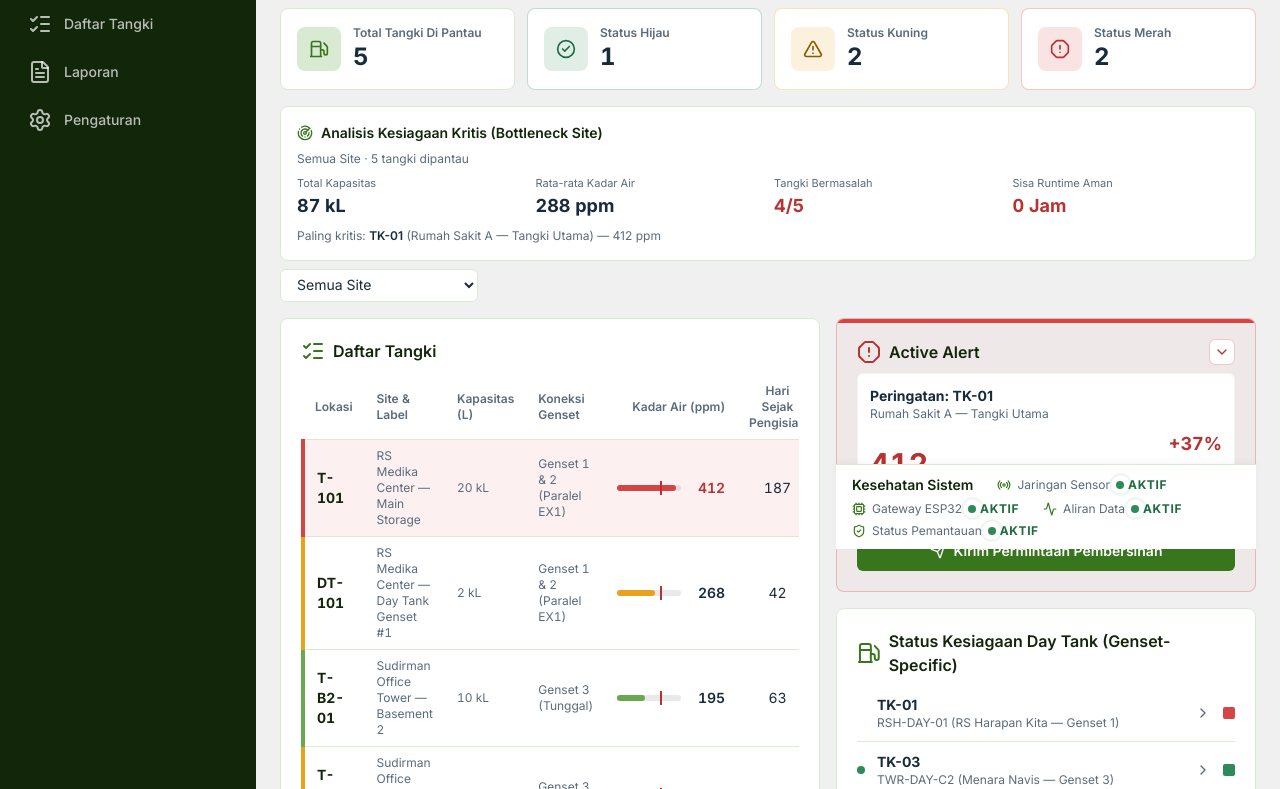
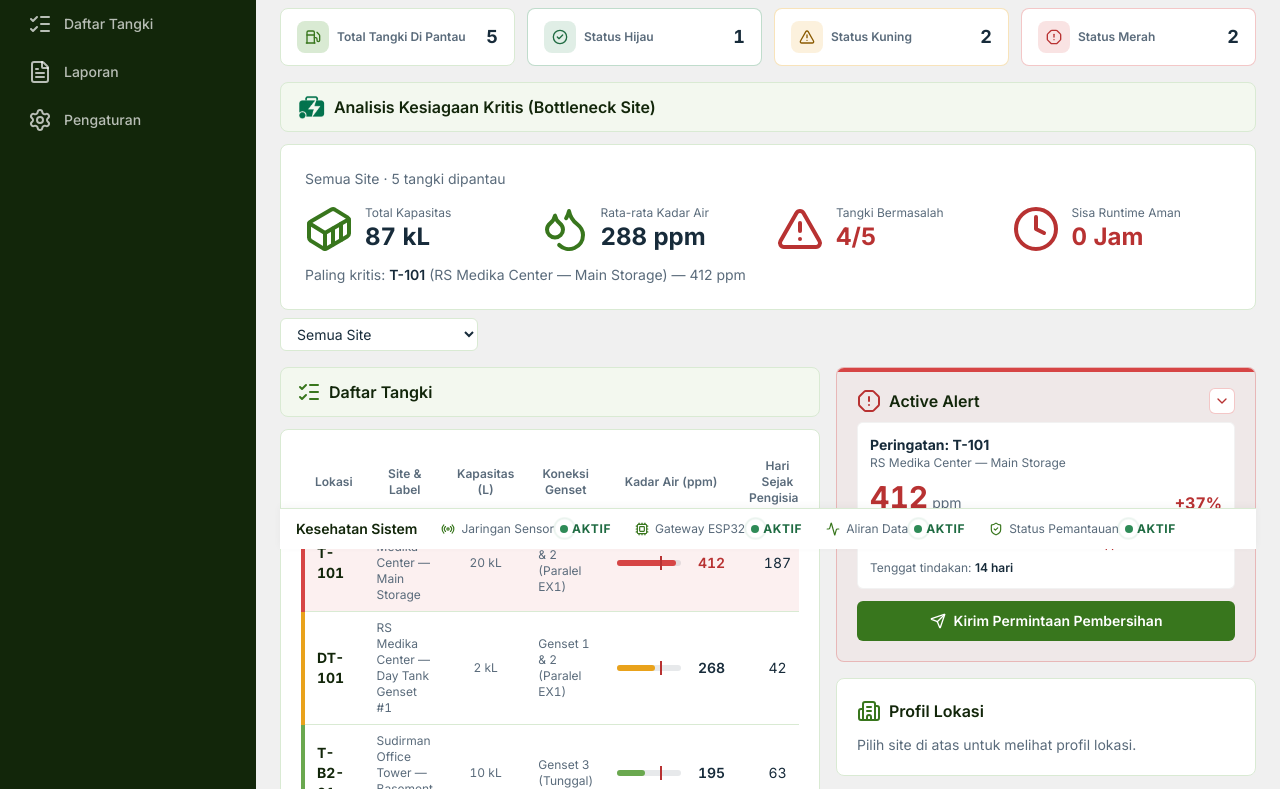
Before and after one commit to Nyanist/tangkis, a Next.js app: page /dashboard in a window 1280 px wide. Shown: the part 251-1040 px from the top of the page. Built offline with nearby package versions, Linux system fonts and the light colour scheme.

Commit message:
feat(dashboard-2): update dashboard 2 body, tank table, alerts, bottleneck card, and profile card

```diff
--- a/src/app/dashboard-2/page.tsx
+++ b/src/app/dashboard-2/page.tsx
@@ -1,6 +1,7 @@
 import DashboardTopbar from "@/components/sections/dashboard/DashboardTopbar";
 import SummaryCards from "@/components/sections/dashboard/SummaryCards";
 import LokasiSection from "@/components/sections/dashboard/LokasiSection";
+import SystemHealth from "@/components/sections/dashboard/SystemHealth";
 
 // Hidden layout-comparison page (the previous /dashboard design) — not linked
 // from the navbar.
@@ -20,6 +21,7 @@ export default function Dashboard2Page() {
         <SummaryCards />
       </div>
       <LokasiSection />
+      <SystemHealth />
       <footer className="mt-4 border-t border-brand-100 pt-3 text-xs text-[#5A6B7B]">
         TANGKIS — prototipe antarmuka. Angka pada halaman ini adalah data contoh untuk keperluan demonstrasi.
       </footer>
--- a/src/components/sections/dashboard2/ActiveAlertCard.tsx
+++ b/src/components/sections/dashboard2/ActiveAlertCard.tsx
@@ -1,8 +1,8 @@
 "use client";
 import { useState } from "react";
 import { AlertOctagon, ChevronDown, Send } from "lucide-react";
-import { AMBANG } from "@/lib/data/dashboard";
-import { DETAIL_PER_TANGKI, tangkiForSite } from "@/lib/data/dashboard2";
+import { AMBANG, SKALA_TAMPILAN_PPM } from "@/lib/data/dashboard";
+import { displayInfo, tangkiForSite } from "@/lib/data/dashboard2";
 import KirimPermintaanPopup from "@/components/sections/dashboard/KirimPermintaanPopup";
 
 const GAYA: Record<string, { border: string; bg: string; stripe: string; text: string }> = {
@@ -70,7 +70,7 @@ export default function ActiveAlertCard({ site }: { site: string }) {
                   aria-current={a.kode === t.kode}
                   className={`flex w-full items-center justify-between gap-2 rounded px-2 py-1.5 text-left hover:bg-brand-100/60 ${a.kode === t.kode ? "bg-brand-100/60 font-semibold" : ""}`}
                 >
-                  <span className="truncate text-[#172B3A]">{a.lokasi}</span>
+                  <span className="truncate text-[#172B3A]">{displayInfo(a).siteLabel}</span>
                   <span className={`ml-2 flex-none text-xs font-bold ${GAYA[a.status].text}`}>{a.status}</span>
                 </button>
               </li>
@@ -79,17 +79,30 @@ export default function ActiveAlertCard({ site }: { site: string }) {
         )}
       </div>
       <div className="rounded-md border border-black/5 bg-white p-3">
-        <p className="text-sm font-bold text-[#172B3A]">Peringatan: {t.kode}</p>
-        <p className="text-xs text-[#5A6B7B]">{t.lokasi}</p>
+        <p className="text-sm font-bold text-[#172B3A]">Peringatan: {displayInfo(t).kode}</p>
+        <p className="text-xs text-[#5A6B7B]">{displayInfo(t).siteLabel}</p>
         <div className="mt-2 flex items-end justify-between">
           <p><span className={`text-3xl font-bold tabular-nums ${gaya.text}`}>{t.airPpm}</span><span className="ml-1 text-sm text-[#5A6B7B]">ppm</span></p>
           {over && (
-            <p className="text-right">
-              <span className={`block text-lg font-bold tabular-nums ${gaya.text}`}>+{pct}%</span>
-              <span className="text-xs text-[#5A6B7B]">Batas {AMBANG.batas}</span>
-            </p>
+            <p className={`text-base font-bold tabular-nums ${gaya.text}`}>+{pct}%</p>
           )}
         </div>
+        <div className="relative mt-4 h-1.5 w-full overflow-visible rounded-full bg-[#172B3A]/10" aria-hidden="true">
+          <span
+            className={`absolute inset-y-0 left-0 rounded-full ${gaya.stripe}`}
+            style={{ width: `${Math.min(100, (t.airPpm / SKALA_TAMPILAN_PPM) * 100)}%` }}
+          />
+          <span
+            className="absolute -top-1 -bottom-1 w-0.5 bg-[#B83232]"
+            style={{ left: `${(AMBANG.batas / SKALA_TAMPILAN_PPM) * 100}%` }}
+          />
+        </div>
+        <span
+          className="relative block w-fit -translate-x-1/2 text-[10px] font-semibold text-[#B83232]"
+          style={{ left: `${(AMBANG.batas / SKALA_TAMPILAN_PPM) * 100}%` }}
+        >
+          {AMBANG.batas} ppm
+        </span>
         <p className="mt-2 text-xs text-[#5A6B7B]">Tenggat tindakan: <span className="font-semibold text-[#172B3A]">14 hari</span></p>
       </div>
       <button
@@ -105,7 +118,7 @@ export default function ActiveAlertCard({ site }: { site: string }) {
         <KirimPermintaanPopup
           // Every tank monitored at this site is selectable here, not just the
           // one shown above — e.g. at RS Medika Center that's both T-101 and DT-101.
-          daftarTangki={tangkiForSite(site).map((x) => ({ ...x, kode: DETAIL_PER_TANGKI[x.kode]?.kode ?? x.kode }))}
+          daftarTangki={tangkiForSite(site).map((x) => ({ ...x, kode: displayInfo(x).kode }))}
           onClose={() => setShowKirim(false)}
         />
       )}
--- a/src/components/sections/dashboard2/BottleneckCard.tsx
+++ b/src/components/sections/dashboard2/BottleneckCard.tsx
@@ -1,6 +1,7 @@
-import { Radar } from "lucide-react";
+import Image from "next/image";
+import { AlertTriangle, Clock, Container, Droplets } from "lucide-react";
 import { AMBANG } from "@/lib/data/dashboard";
-import { DETAIL_PER_TANGKI, tangkiForSite } from "@/lib/data/dashboard2";
+import { DETAIL_PER_TANGKI, displayInfo, tangkiForSite } from "@/lib/data/dashboard2";
 
 // ponytail: "sisa runtime aman" has no real fuel-consumption model behind it —
 // a simple illustrative heuristic (worse ppm over batas → fewer hours), not a
@@ -14,18 +15,20 @@ export default function BottleneckCard({ site }: { site: string }) {
   const rows = tangkiForSite(site);
 
   return (
-    <section aria-labelledby="judul-bottleneck" className="rounded-lg border border-brand-100 bg-white p-3 md:p-4">
-      <h2 id="judul-bottleneck" className="mb-2 flex items-center gap-2 text-sm font-semibold text-brand-950">
-        <Radar className="h-4 w-4 text-brand-700" />
-        Analisis Kesiagaan Kritis (Bottleneck Site)
-      </h2>
+    <div className="min-w-0">
+      <div className="mb-3 flex items-center gap-2 rounded-lg border border-brand-100 bg-brand-50 px-4 py-3">
+        <Image src="/logo-img-hijau.webp" alt="" width={28} height={28} className="h-6 w-auto" />
+        <h2 id="judul-bottleneck" className="font-semibold text-brand-950">Analisis Kesiagaan Kritis (Bottleneck Site)</h2>
+      </div>
 
+      <section aria-labelledby="judul-bottleneck" className="min-w-0 rounded-lg border border-brand-100 bg-white p-4 md:p-6">
         {rows.length === 0 ? (
           <p className="text-sm text-[#5A6B7B]">Tidak ada tangki untuk site ini.</p>
         ) : (
           <BottleneckContent rows={rows} site={site} />
         )}
       </section>
+    </div>
   );
 }
 
@@ -37,25 +40,28 @@ function BottleneckContent({ rows, site }: { rows: ReturnType<typeof tangkiForSi
   const bermasalah = rows.filter((t) => t.status !== "HIJAU").length;
 
   const stat = [
-    { label: "Total Kapasitas", value: `${totalKapasitas} kL` },
-    { label: "Rata-rata Kadar Air", value: `${rataKadarAir} ppm` },
-    { label: "Tangki Bermasalah", value: `${bermasalah}/${rows.length}`, warn: bermasalah > 0 },
-    { label: "Sisa Runtime Aman", value: `${runtime} Jam`, warn: runtime === 0 },
+    { label: "Total Kapasitas", value: `${totalKapasitas} kL`, icon: Container },
+    { label: "Rata-rata Kadar Air", value: `${rataKadarAir} ppm`, icon: Droplets },
+    { label: "Tangki Bermasalah", value: `${bermasalah}/${rows.length}`, warn: bermasalah > 0, icon: AlertTriangle },
+    { label: "Sisa Runtime Aman", value: `${runtime} Jam`, warn: runtime === 0, icon: Clock },
   ];
 
   return (
     <>
-      <p className="text-xs text-[#5A6B7B]">{site || "Semua Site"} · {rows.length} tangki dipantau</p>
-      <div className="mt-2 grid grid-cols-2 gap-3 sm:grid-cols-4">
+      <p className="text-sm text-[#5A6B7B]">{site || "Semua Site"} · {rows.length} tangki dipantau</p>
+      <div className="mt-4 grid grid-cols-2 gap-4 sm:grid-cols-4">
         {stat.map((s) => (
-          <div key={s.label}>
-            <p className="text-[11px] text-[#5A6B7B]">{s.label}</p>
-            <p className={`text-lg font-bold tabular-nums ${s.warn ? "text-[#B83232]" : "text-[#172B3A]"}`}>{s.value}</p>
+          <div key={s.label} className="flex h-12 items-center gap-3">
+            <s.icon className={`h-full w-auto flex-none ${s.warn ? "text-[#B83232]" : "text-brand-700"}`} />
+            <div className="min-w-0">
+              <p className="text-xs text-[#5A6B7B]">{s.label}</p>
+              <p className={`text-2xl font-bold tabular-nums ${s.warn ? "text-[#B83232]" : "text-[#172B3A]"}`}>{s.value}</p>
+            </div>
           </div>
         ))}
       </div>
-      <p className="mt-2 text-xs text-[#5A6B7B]">
-        Paling kritis: <span className="font-semibold text-[#172B3A]">{kritis.kode}</span> ({kritis.lokasi}) — {kritis.airPpm} ppm
+      <p className="mt-3 text-sm text-[#5A6B7B]">
+        Paling kritis: <span className="font-semibold text-[#172B3A]">{displayInfo(kritis).kode}</span> ({displayInfo(kritis).siteLabel}) — {kritis.airPpm} ppm
       </p>
     </>
   );
--- a/src/components/sections/dashboard2/Dashboard2Body.tsx
+++ b/src/components/sections/dashboard2/Dashboard2Body.tsx
@@ -5,7 +5,7 @@ import { SITE_OPTIONS } from "@/lib/data/dashboard2";
 import TankDetailPopup from "@/components/sections/dashboard/TankDetailPopup";
 import SystemHealth from "@/components/sections/dashboard/SystemHealth";
 import BottleneckCard from "./BottleneckCard";
-import DayTankCard from "./DayTankCard";
+import ProfilLokasiCard from "./ProfilLokasiCard";
 import TankTable2 from "./TankTable2";
 import ActiveAlertCard from "./ActiveAlertCard";
 
@@ -21,7 +21,7 @@ export default function Dashboard2Body({
   return (
     <>
       {/* Bottleneck Site is its own full-width row now — it doesn't need to line
-          up with Status Kesiagaan Day Tank, and the site filter sits right under it
+          up with Profil Lokasi, and the site filter sits right under it
           since Bottleneck's overview is the thing the filter actually drives. */}
       <BottleneckCard site={site} />
       <select
@@ -34,14 +34,14 @@ export default function Dashboard2Body({
         {SITE_OPTIONS.map((n) => <option key={n} value={n}>{n}</option>)}
       </select>
 
-      <div className="mt-4 grid grid-cols-1 gap-4 lg:grid-cols-[1fr_420px]">
+      <div className="mt-4 mb-16 grid grid-cols-1 gap-4 lg:grid-cols-[1fr_420px]">
         <TankTable2 site={site} onSelect={setSelected} />
         <div className="flex flex-col gap-4">
           <ActiveAlertCard site={site} />
-          <DayTankCard onSelect={setSelected} />
-          <SystemHealth />
+          <ProfilLokasiCard site={site} />
         </div>
       </div>
+      <SystemHealth />
 
       {selected && <TankDetailPopup tangki={selected} onClose={() => setSelected(null)} />}
     </>
--- a/src/components/sections/dashboard2/DayTankCard.tsx
+++ /dev/null
@@ -1,37 +0,0 @@
-"use client";
-import { ChevronRight, Fuel } from "lucide-react";
-import { DAY_TANK_LIST } from "@/lib/data/dashboard2";
-import { type Tangki } from "@/lib/data/dashboard";
-import { cn, kelasLed } from "@/lib/utils";
-
-const DOT: Record<string, string> = { HIJAU: "bg-[#2E8B57]", KUNING: "bg-[#E9A21B]", MERAH: "bg-[#D64545]" };
-
-export default function DayTankCard({ onSelect }: { onSelect: (t: Tangki) => void }) {
-  return (
-    <section aria-labelledby="judul-day-tank" className="rounded-lg border border-brand-100 bg-white p-4 md:p-5">
-      <h2 id="judul-day-tank" className="mb-2 flex items-center gap-2 font-semibold text-brand-950">
-        <Fuel className="h-4.5 w-4.5 text-brand-700" />
-        Status Kesiagaan Day Tank (Genset-Specific)
-      </h2>
-      <ul>
-        {DAY_TANK_LIST.map(({ tangki, label }) => (
-          <li key={tangki.kode} className="border-t border-brand-100 first:border-t-0">
-            <button
-              type="button"
-              onClick={() => onSelect(tangki)}
-              className="flex w-full items-center gap-3 py-2.5 text-left hover:bg-brand-100/60"
-            >
-              <span className={cn("led", kelasLed(tangki.status))} aria-hidden="true" />
-              <span className="min-w-0 flex-1">
-                <span className="block text-sm font-bold text-[#172B3A]">{tangki.kode}</span>
-                <span className="block truncate text-xs text-[#5A6B7B]">{label}</span>
-              </span>
-              <ChevronRight className="h-4 w-4 flex-none text-[#5A6B7B]" />
-              <span className={cn("h-3 w-3 flex-none rounded-sm", DOT[tangki.status])} aria-hidden="true" />
-            </button>
-          </li>
-        ))}
-      </ul>
-    </section>
-  );
-}
--- a/src/components/sections/dashboard2/KpiRow.tsx
+++ b/src/components/sections/dashboard2/KpiRow.tsx
@@ -16,14 +16,12 @@ export default function KpiRow() {
   return (
     <div className="mb-4 grid grid-cols-2 gap-3 lg:grid-cols-4">
       {kartu.map((k) => (
-        <div key={k.label} className={`flex items-center gap-3 rounded-lg border bg-white p-4 ${k.cardCls}`}>
-          <span className={`grid h-11 w-11 flex-none place-items-center rounded-lg ${k.iconCls}`}>
-            <k.icon className="h-5 w-5" />
+        <div key={k.label} className={`flex items-center gap-2 rounded-lg border bg-white px-4 py-3 ${k.cardCls}`}>
+          <span className={`grid h-8 w-8 flex-none place-items-center rounded-lg ${k.iconCls}`}>
+            <k.icon className="h-4 w-4" />
           </span>
-          <div>
-            <p className="text-xs font-semibold text-[#5A6B7B]">{k.label}</p>
-            <p className="text-2xl font-bold tabular-nums text-[#172B3A]">{k.value}</p>
-          </div>
+          <p className="truncate text-xs font-semibold text-[#5A6B7B]">{k.label}</p>
+          <p className="ml-auto flex-none text-lg font-bold tabular-nums text-[#172B3A]">{k.value}</p>
         </div>
       ))}
     </div>
--- /dev/null
+++ b/src/components/sections/dashboard2/ProfilLokasiCard.tsx
@@ -0,0 +1,41 @@
+"use client";
+import { Building2, Download } from "lucide-react";
+import { PROFIL_LOKASI2 } from "@/lib/data/dashboard2";
+
+// No site dropdown here — the page's one site filter already lives under
+// Bottleneck Site. No "Kirim Permintaan Pembersihan" here either — Active
+// Alert already has that button, don't duplicate it.
+export default function ProfilLokasiCard({ site }: { site: string }) {
+  const profil = site ? PROFIL_LOKASI2[site] : undefined;
+
+  return (
+    <section aria-labelledby="judul-profil2" className="rounded-lg border border-brand-100 bg-white p-4 md:p-5">
+      <h2 id="judul-profil2" className="mb-3 flex items-center gap-2 font-semibold text-brand-950">
+        <Building2 className="h-4.5 w-4.5 text-brand-700" />
+        Profil Lokasi
+      </h2>
+
+      {!profil ? (
+        <p className="text-sm text-[#5A6B7B]">Pilih site di atas untuk melihat profil lokasi.</p>
+      ) : (
+        <>
+          <dl className="grid grid-cols-[auto_1fr] gap-x-3 gap-y-1.5 text-sm">
+            <dt className="text-[#5A6B7B]">Alamat</dt>
+            <dd className="text-right font-semibold">{profil.alamat}</dd>
+            <dt className="text-[#5A6B7B]">Penanggung Jawab</dt>
+            <dd className="text-right font-semibold">{profil.pic}</dd>
+            <dt className="text-[#5A6B7B]">Telepon</dt>
+            <dd className="text-right font-semibold">{profil.telepon}</dd>
+          </dl>
+          <button
+            type="button"
+            className="mt-4 inline-flex min-h-10 w-full items-center justify-center gap-2 rounded-md border border-brand-100 bg-white px-3 py-2 text-sm font-semibold text-brand-700 hover:bg-brand-50"
+          >
+            <Download className="h-4 w-4" />
+            Unduh Laporan Bulanan
+          </button>
+        </>
+      )}
+    </section>
+  );
+}
--- a/src/components/sections/dashboard2/TankTable2.tsx
+++ b/src/components/sections/dashboard2/TankTable2.tsx
@@ -1,7 +1,7 @@
 "use client";
 import { ListChecks } from "lucide-react";
 import { AMBANG, CATATAN_AMBANG, LEGENDA_AMBANG, SKALA_TAMPILAN_PPM, type Tangki } from "@/lib/data/dashboard";
-import { DETAIL_PER_TANGKI, tangkiForSite } from "@/lib/data/dashboard2";
+import { DETAIL_PER_TANGKI, displayInfo, tangkiForSite } from "@/lib/data/dashboard2";
 import { cn, kelasLed, KELAS_PIL_STATUS } from "@/lib/utils";
 
 const bar: Record<string, string> = { HIJAU: "#6aa84f", KUNING: "#E9A21B", MERAH: "#D64545" };
@@ -11,22 +11,23 @@ export default function TankTable2({ site, onSelect }: { site: string; onSelect:
   const rows = tangkiForSite(site);
 
   return (
-    <section aria-labelledby="judul-tabel2" className="min-w-0 rounded-lg border border-brand-100 bg-white p-4 md:p-5">
-      <h2 id="judul-tabel2" className="mb-3 flex items-center gap-2 font-semibold text-brand-950">
+    <div className="min-w-0">
+      <div className="mb-3 flex items-center gap-2 rounded-lg border border-brand-100 bg-brand-50 px-4 py-3">
         <ListChecks className="h-4.5 w-4.5 text-brand-700" />
-        Daftar Tangki
-      </h2>
+        <h2 id="judul-tabel2" className="font-semibold text-brand-950">Daftar Tangki</h2>
+      </div>
+      <section aria-labelledby="judul-tabel2" className="min-w-0 rounded-lg border border-brand-100 bg-white p-4 md:p-5">
       <p className="mb-2 text-xs text-[#5A6B7B] md:hidden">Geser tabel ke samping untuk melihat semua kolom.</p>
       <div className="overflow-x-auto">
         <table className="w-full border-collapse text-sm tabular-nums">
           <thead>
-            <tr className="text-left text-xs text-[#5A6B7B]">
+            <tr className="text-center text-xs text-[#5A6B7B]">
               <th className="px-3 py-2 font-semibold">Lokasi</th>
               <th className="px-3 py-2 font-semibold">Site &amp; Label</th>
               <th className="px-3 py-2 font-semibold">Kapasitas (L)</th>
               <th className="px-3 py-2 font-semibold">Koneksi Genset</th>
-              <th className="px-3 py-2 text-right font-semibold">Kadar Air (ppm)</th>
-              <th className="px-3 py-2 text-center font-semibold">Hari Sejak Pengisian</th>
+              <th className="px-3 py-2 font-semibold">Kadar Air (ppm)</th>
+              <th className="px-3 py-2 font-semibold">Hari Sejak Pengisian</th>
               <th className="px-3 py-2 font-semibold">Status</th>
             </tr>
           </thead>
@@ -45,9 +46,9 @@ export default function TankTable2({ site, onSelect }: { site: string; onSelect:
                     t.status === "MERAH" && "bg-[#D64545]/[.08]"
                   )}
                 >
-                  <td className="border-l-4 px-3 py-2 font-bold text-brand-950" style={{ borderColor: bar[t.status] }}>{detail?.kode ?? t.kode}</td>
-                  <td className="px-3 py-2 text-xs text-[#5A6B7B]">{detail?.siteLabel ?? t.lokasi}</td>
-                  <td className="px-3 py-2 text-xs text-[#5A6B7B]">{detail?.kapasitas ?? "—"}</td>
+                  <td className="border-l-4 px-3 py-2 font-bold text-brand-950" style={{ borderColor: bar[t.status] }}>{displayInfo(t).kode}</td>
+                  <td className="px-3 py-2 text-xs text-[#5A6B7B]">{displayInfo(t).siteLabel}</td>
+                  <td className="px-3 py-2 text-center text-xs text-[#5A6B7B]">{detail?.kapasitas ?? "—"}</td>
                   <td className="px-3 py-2 text-xs text-[#5A6B7B]">{detail?.koneksiGenset ?? "—"}</td>
                   <td className="px-3 py-2">
                     <span className="flex items-center justify-end gap-2">
@@ -71,7 +72,7 @@ export default function TankTable2({ site, onSelect }: { site: string; onSelect:
           </tbody>
         </table>
       </div>
-      <ul className="mt-3 flex flex-wrap gap-3 text-xs text-[#5A6B7B]" aria-hidden="true">
+      <ul className="mt-3 flex flex-wrap justify-between gap-3 text-xs text-[#5A6B7B]" aria-hidden="true">
         {LEGENDA_AMBANG.map((l) => (
           <li key={l.label} className="flex items-center gap-1.5">
             <span className="h-2 w-2 rounded-full" style={{ background: l.warna }} />
@@ -80,6 +81,7 @@ export default function TankTable2({ site, onSelect }: { site: string; onSelect:
         ))}
       </ul>
       <p className="mt-2 text-xs leading-relaxed text-[#5A6B7B]">{CATATAN_AMBANG}</p>
-    </section>
+      </section>
+    </div>
   );
 }
--- a/src/components/sections/dashboard2/TopHeader.tsx
+++ b/src/components/sections/dashboard2/TopHeader.tsx
@@ -8,7 +8,7 @@ export default function TopHeader() {
   return (
     <header className="mb-4 flex flex-wrap items-start justify-between gap-4">
       <div>
-        <h1 className="text-2xl font-extrabold tracking-wide text-brand-950">TANGKIS v2.0</h1>
+        <h1 className="text-2xl font-extrabold tracking-wide text-brand-950">TANGKIS</h1>
         <p className="text-sm text-[#5A6B7B]">Pemantauan Kesiapan Bahan Bakar Genset Cadangan</p>
         <div className="mt-3 flex flex-wrap items-center gap-2">
           <select className="rounded-md border border-brand-100 bg-white px-3 py-1.5 text-sm" defaultValue={PROVINSI_OPTIONS[0]}>
--- a/src/lib/data/dashboard2.ts
+++ b/src/lib/data/dashboard2.ts
@@ -31,25 +31,34 @@ export const SITE_OPTIONS = Array.from(
   new Set(Object.values(DETAIL_PER_TANGKI).map((d) => facilityOf(d.siteLabel)))
 );
 
+// Display kode/siteLabel for a tank, falling back to its raw dashboard.ts values
+// when no DETAIL_PER_TANGKI override exists. Single source so every /dashboard
+// component (Daftar Tangki, Bottleneck Site, Active Alert) shows the same naming.
+export function displayInfo(t: Tangki) {
+  const d = DETAIL_PER_TANGKI[t.kode];
+  return { kode: d?.kode ?? t.kode, siteLabel: d?.siteLabel ?? t.lokasi };
+}
+
 // Shared by Daftar Tangki and Active Alert so they always agree on which
 // tanks are "currently shown" for a given site filter (empty site = all).
 export function tangkiForSite(site: string): Tangki[] {
   return site ? TANGKI.filter((t) => facilityOf(DETAIL_PER_TANGKI[t.kode]?.siteLabel ?? "") === site) : TANGKI;
 }
 
-// ponytail: "day tank" isn't a separate category in our data model — reusing 3 of
-// the 5 TANGKI rows with a day-tank-style label, rather than inventing a parallel
-// tank type just for this one reference card.
-export interface DayTank {
-  tangki: Tangki;
-  label: string;
+export interface ProfilLokasi2 {
+  alamat: string;
+  pic: string;
+  telepon: string;
 }
 
-export const DAY_TANK_LIST: DayTank[] = [
-  { tangki: TANGKI[0], label: "RSH-DAY-01 (RS Harapan Kita — Genset 1)" },
-  { tangki: TANGKI[2], label: "TWR-DAY-C2 (Menara Navis — Genset 3)" },
-  { tangki: TANGKI[4], label: "DC1-DAY-EDG2 (Data Center — Genset Darurat 2)" },
-];
+// Keyed by SITE_OPTIONS facility names, reusing dashboard.ts's PROFIL_LOKASI
+// values from the site each facility replaced (RS Medika Center was "Rumah
+// Sakit A", etc. — see DETAIL_PER_TANGKI above) rather than inventing new PIC/phone data.
+export const PROFIL_LOKASI2: Record<string, ProfilLokasi2> = {
+  "RS Medika Center": { alamat: "Jl. Kesehatan No. 12, Jakarta Selatan", pic: "Budi Santoso", telepon: "021-5550101" },
+  "Sudirman Office Tower": { alamat: "Jl. Sudirman Kav. 45, Jakarta Pusat", pic: "Siti Rahayu", telepon: "021-5550202" },
+  "Cikarang Data Center": { alamat: "Jl. Gatot Subroto No. 8, Jakarta Selatan", pic: "Andi Wijaya", telepon: "021-5550303" },
+};
 
 // Decorative only — no filtering logic wired, matches the reference's two
 // top-bar dropdowns. ponytail: static options, not a real org/site hierarchy.
```
Lines whose indentation alone changed are shown as unchanged.
